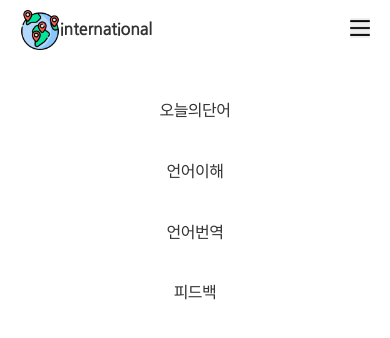
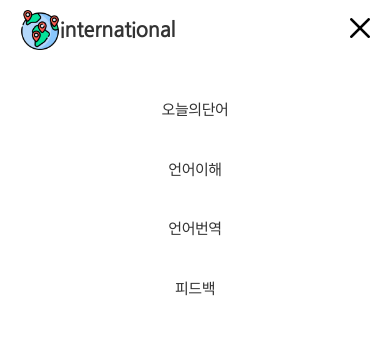
Before and after one commit to hyeongjinnnnn/language-experience-responsive-web, a plain HTML site: page index.html in a window 390 px wide. Both pictures are taken after a click on the button 360 px from the left and 27 px from the top of the page. Drawn offline with Linux system fonts and the light colour scheme.

Commit message:
Implement mobile menu toggle

```diff
--- a/index.html
+++ b/index.html
@@ -6,7 +6,7 @@
     <link href="https://fonts.googleapis.com/css2?family=Nanum+Gothic:wght@400;700;800&display=swap" rel="stylesheet">
     <link href="style/common.css" rel="stylesheet">
     <link href="style/header.css" rel="stylesheet">
-    <script src="js/header.js"></script>
+    <script src="js/header.js" defer></script>
     <title>termProject</title>
 </head>
 <body style="margin: 0">
@@ -18,7 +18,7 @@
                     international
                 </a>
                 <div class="mobileMenu">
-                    <button type="button"></button>
+                    <button type="button" class="mobileMenuBtn"></button>
                 </div>
                 <nav class="headerNav">
                     <ul class="headerNavList">
--- a/js/header.js
+++ b/js/header.js
@@ -0,0 +1,7 @@
+const menuBtn = document.querySelector(".mobileMenuBtn");
+const headerNav = document.querySelector(".headerNav");
+
+menuBtn.addEventListener("click", () => {
+  menuBtn.classList.toggle("active");
+  headerNav.classList.toggle("active");
+});
--- a/style/common.css
+++ b/style/common.css
@@ -57,7 +57,4 @@ a, abbr, acronym, address, applet, article, aside, audio, b, big, blockquote, bo
     padding: 0;
     border: 0;
     vertical-align: initial;
-    @media (max-width: 1100px) {
-        font-size: 12px;
-    }
 }
--- a/style/header.css
+++ b/style/header.css
@@ -49,7 +49,7 @@ header .headerNav .headerNavList {
             display: flex;
             align-items: center;
             justify-content: center;
-            font-size: 16px;
+            font-size: 1.2rem;
             font-weight: 500;
             position: relative;
             padding: 0 40px;
@@ -107,7 +107,7 @@ header .mobileMenu {
         display: none;
     }
 
-    header .headerNav {
+    header .headerNav.active {
         display: block;
     }
 
@@ -122,25 +122,31 @@ header .mobileMenu {
 
             > a {
                 padding: 20px;
+                font-size: 1.0rem;
             }
         }
 
     }
 
-     header .mobileMenu {
+    header .mobileMenu {
         display: block;
         margin-left: auto;
     }
 
-    header .mobileMenu button {
+    header .mobileMenu .mobileMenuBtn {
         width: 20px;
         height: 20px;
         background-position: 0px 0px;
         background-repeat: no-repeat;
         background-image: url('../img/hamburger.png');
+        background-color:transparent;
         background-size: 20px 20px;
         border: none;
         margin: 0px;
         padding: 0px;
     }
+
+    header .mobileMenu .mobileMenuBtn.active {
+        background-image: url('../img/close.png');
+    }
 }
```
Also changed, not shown: img/close.png (added).
